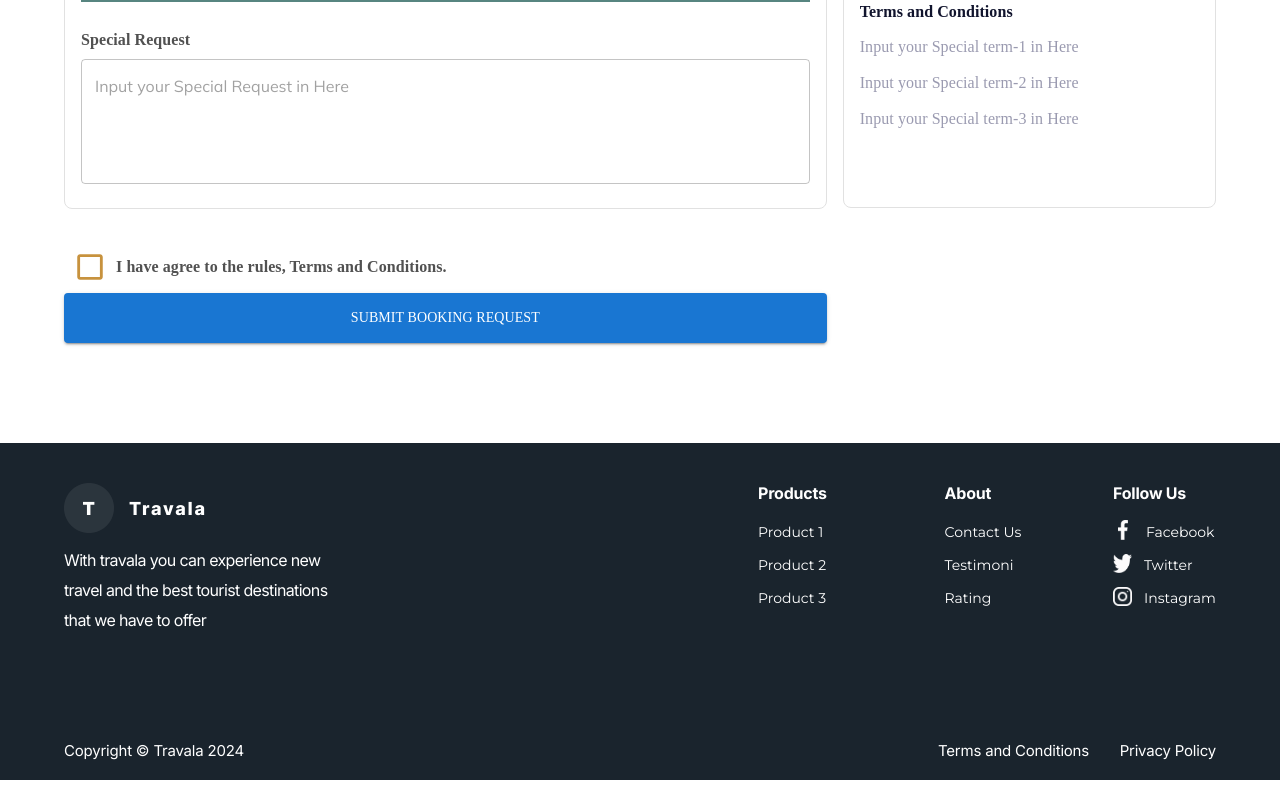
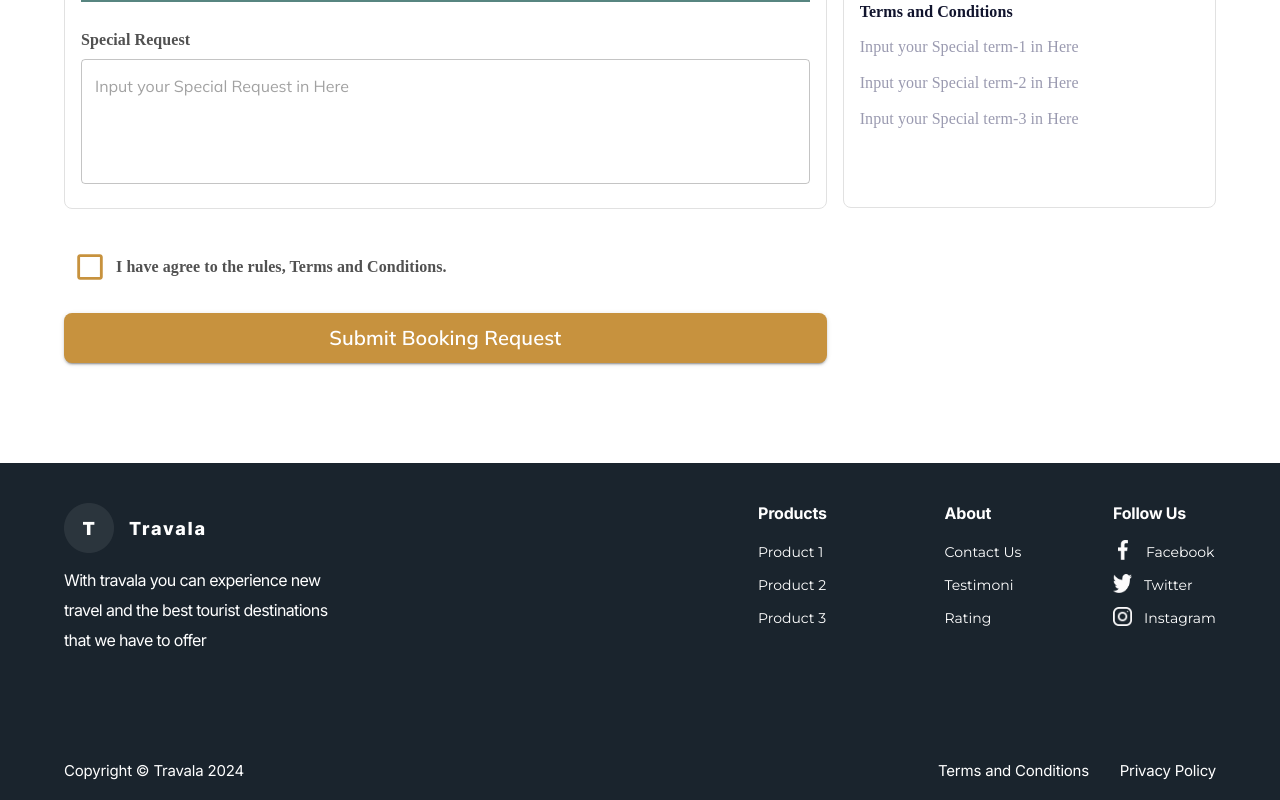
Before and after one commit to Software-Lifecycle-Consultants/slc-open-hms, a Next.js app: page /checkout in a window 1280 px wide. Shown: the part 1456-2256 px from the top of the page. Built offline with nearby package versions, Linux system fonts and the light colour scheme.

Commit message:
Updated the Button style

```diff
--- a/components/checkout/SubmitButton.tsx
+++ b/components/checkout/SubmitButton.tsx
@@ -2,7 +2,7 @@ import { Button, Checkbox, Typography, Box } from "@mui/material";
 import React from "react";
 import { submitContent } from "@/data/checkoutPage";
 import { mulish } from "../../app/fonts";
-import "../../app/style/styles.css";
+import { orangebuttonCommonStyle } from "../homePage/styles";
 const label = { inputProps: { "aria-label": "Checkbox demo" } };
 
 const SubmitButton = () => {
@@ -37,8 +37,8 @@ const SubmitButton = () => {
       </Box>
       <Button
         variant="contained"
-        className={`${mulish.className} buttonCommonStyle`} // Add the button class
-        sx={{ marginBottom: "100px" }}
+        className={mulish.className}
+        sx={{...orangebuttonCommonStyle ,marginBottom: "100px" }}
       >
         {submitContent.submitctaCaption}
       </Button>
```
